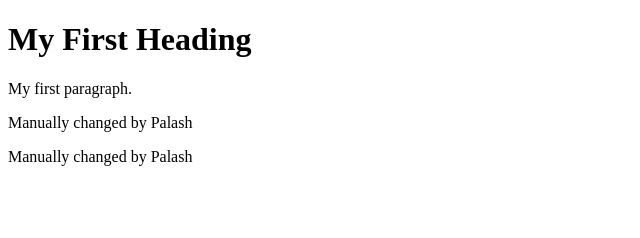
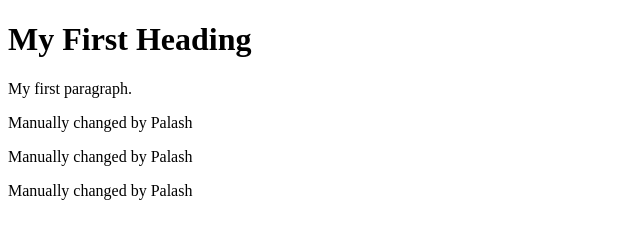
Before and after one commit to Kpalash-Training/trainging-git, a plain HTML site: page index.html in a window 1280 px wide. Shown: the whole page, without its empty margins (0-640 px from the left). Drawn offline with Linux system fonts and the light colour scheme.

Commit message:
Palash: Changes master

```diff
--- a/index.html
+++ b/index.html
@@ -9,7 +9,9 @@
     <p>My first paragraph.</p>
 
     <p>Manually changed by Palash</p>
-     <p>Manually changed by Palash</p>
+    <p>Manually changed by Palash</p>
+
+    <p>Manually changed by Palash</p>
 
 </body>
 </html>
```
